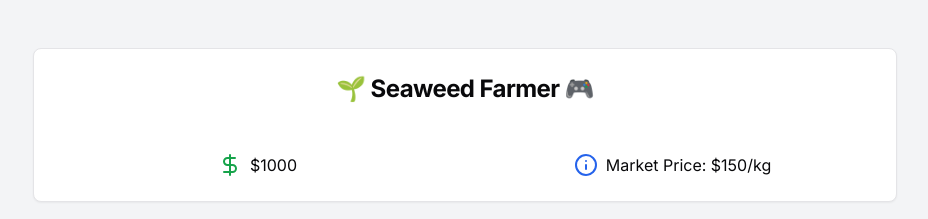
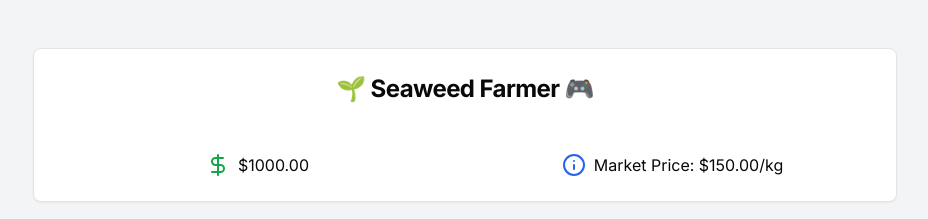
Before and after one commit to thiefyzheng/seaweed-game, a Next.js app: page / in a window 1280 px wide. Shown: the top 219 px of the page, without its empty margins (175-1103 px from the left). Built offline with nearby package versions, Linux system fonts and the light colour scheme.

Commit message:
Add formatting to money display

```diff
--- a/src/components/SeaweedFarmer.tsx
+++ b/src/components/SeaweedFarmer.tsx
@@ -230,12 +230,12 @@ export default function SeaweedFarmer() {
           <div className="grid grid-cols-2 gap-4 text-center">
             <div className="flex items-center justify-center space-x-2">
               <DollarSign className="text-green-600" />
-              <span>${gameState.money}</span>
+              <span>${gameState.money.toFixed(2)}</span>
             </div>
             <Tooltip>
               <TooltipTrigger className="flex items-center justify-center space-x-2">
                 <Info className="text-blue-600" />
-                <span>Market Price: ${gameState.marketPrice}/kg</span>
+                <span>Market Price: ${gameState.marketPrice.toFixed(2)}/kg</span>
               </TooltipTrigger>
               <TooltipContent>
                 <p>Market price affects harvest value</p>
```
